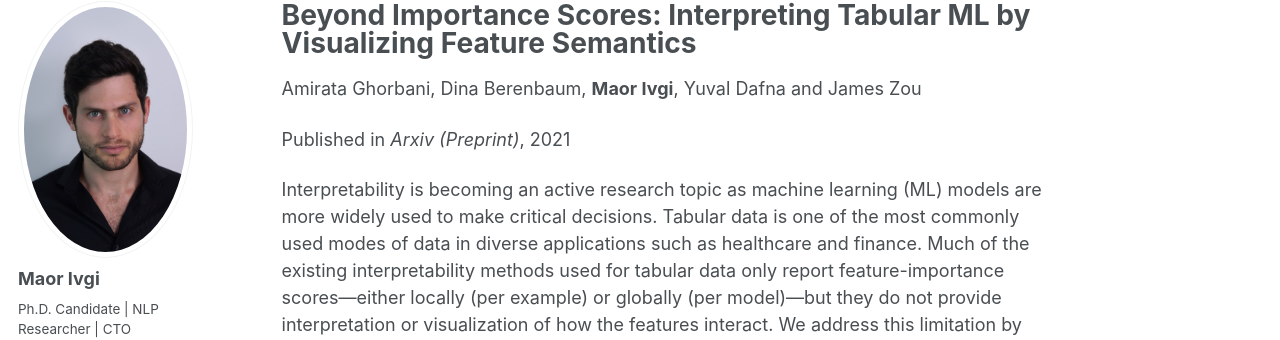
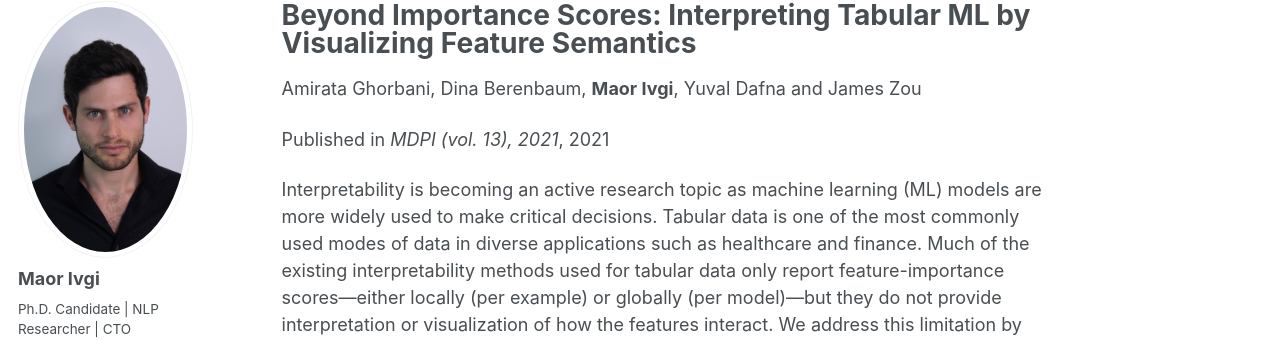
Before and after one commit to Mivg/mivg.github.io, a Jekyll site: the page built from _publications/beyond-importance.md, in a window 1280 px wide and 900 px high. Shown: the part 117-457 px from the top of the window. Built offline with Jekyll 4.4.1, drawn with Linux system fonts in a browser that asks for light colours; some web fonts are replaced.

Commit message:
edited feature vectors data

```diff
--- a/_publications/beyond-importance.md
+++ b/_publications/beyond-importance.md
@@ -5,10 +5,10 @@
 permalink: /publication/beyond-importance
 excerpt: 'A novel way to visualize not only the importance of each feature in tabular data, but also the semantic meaning and relationships of features.'
 date: 2021-11-10
-venue: 'Arxiv (Preprint)'
+venue: 'MDPI (vol. 13), 2021'
 code: 'https://github.com/feature-vectors/feature-vectors'
 package: 'https://pypi.org/project/feature-vectors/'
-paperurl: 'https://www.semanticscholar.org/paper/Beyond-Importance-Scores%3A-Interpreting-Tabular-ML-Ghorbani-Berenbaum/6899359eefa80aa590404e04d8ebff7a49f69072'
+paperurl: 'https://www.mdpi.com/2078-2489/13/1/15/html'
 paperpdf: 'https://mivg.github.io/files/beyond-importance.pdf'
 citation: '@inproceedings{Ghorbani2021BeyondIS, <br>
   title={Beyond Importance Scores: Interpreting Tabular ML by Visualizing Feature Semantics}, <br>
```
